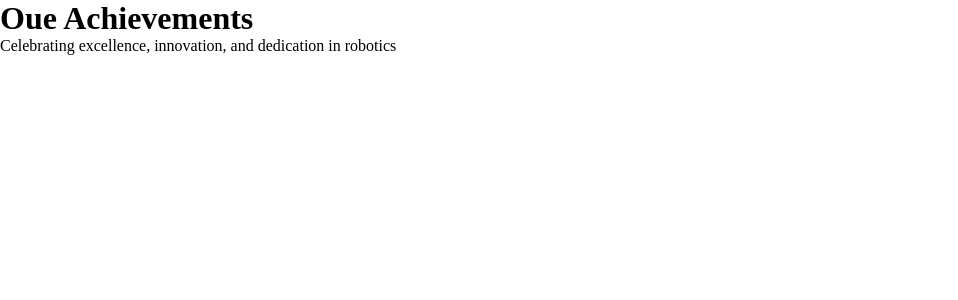
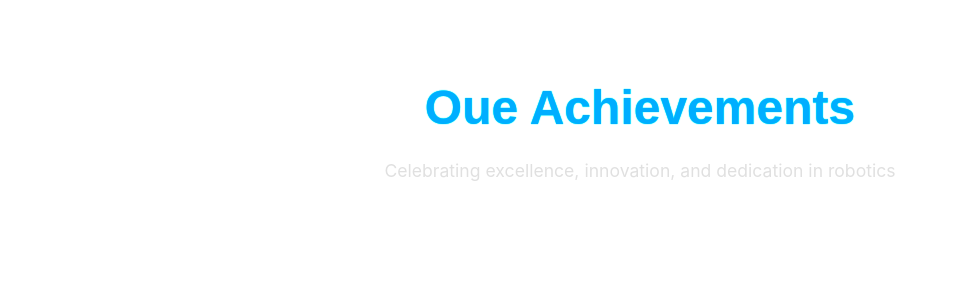
Before and after one commit to UnqGit/Robotics_Club_Website, a React (Vite) app in the folder robotics_club/: page /achievements in a window 1280 px wide. Shown: the top 300 px of the page, without its empty margins (0-958 px from the left). Built offline with nearby package versions, Linux system fonts and the light colour scheme.

Commit message:
news and achievement section

```diff
--- a/robotics_club/src/App.jsx
+++ b/robotics_club/src/App.jsx
@@ -203,7 +203,7 @@ const App = () => {
 
       {/* 7th page Achievements section of the website */}
       {
-        openPage === "achievements" &&
+        openPage === "achievement" &&
         <Achievements />
       }
 
--- a/robotics_club/src/appStyle.css
+++ b/robotics_club/src/appStyle.css
@@ -2396,6 +2396,8 @@ imgWrap--mono {
     }
 }
 
+/* --------- News page Styling ---------*/
+
 
 .news {
     width: 100%;
@@ -2549,3 +2551,34 @@ imgWrap--mono {
     font-size: small;
     font-family: 'Inter', sans-serif;
 }
+
+/*  ---------------- Achievement Page styling ----------------  */
+
+.achievement--section {
+    width: 100%;
+    text-align: center;
+}
+
+.achievement--section .achieve--am {
+    width: 100%;
+}
+
+.achievement--section .achieve--am h1 {
+    font-size: 3rem;
+    margin: 25px;
+    margin-top: 80px;
+    color: #00aeff;
+    text-shadow:
+        0 0 1px #00ffff,
+        0 0 1px #00ffff;
+    font-family: 'Poppins', sans-serif;
+}
+
+.achievement--section .achieve--am p {
+    font-size: 1.1rem;
+    font-family: 'Inter', sans-serif;
+    margin: 15px 10px;
+    color: #E0E0E0;
+    justify-content: center;
+    justify-items: center;
+}
--- a/robotics_club/src/components/Achievements.jsx
+++ b/robotics_club/src/components/Achievements.jsx
@@ -7,9 +7,21 @@ const Achievements = () => {
         <div className="achieve--am">
           <h1>Oue Achievements</h1>
           <p>Celebrating excellence, innovation, and dedication in robotics</p>
+
+          <div className="achieve--data">
+            {
+              contentData
+              .filter(item => item.type === "achieve")
+              .map(item => (
+                <div className="achieve--area">
+                  <img src='./src/assests/icon/'/>
+                </div>
+              ))
+            }
+          </div>
         </div>
     </div>
   )
 }
 
-export default Achievements
+export default Achievements;
```
